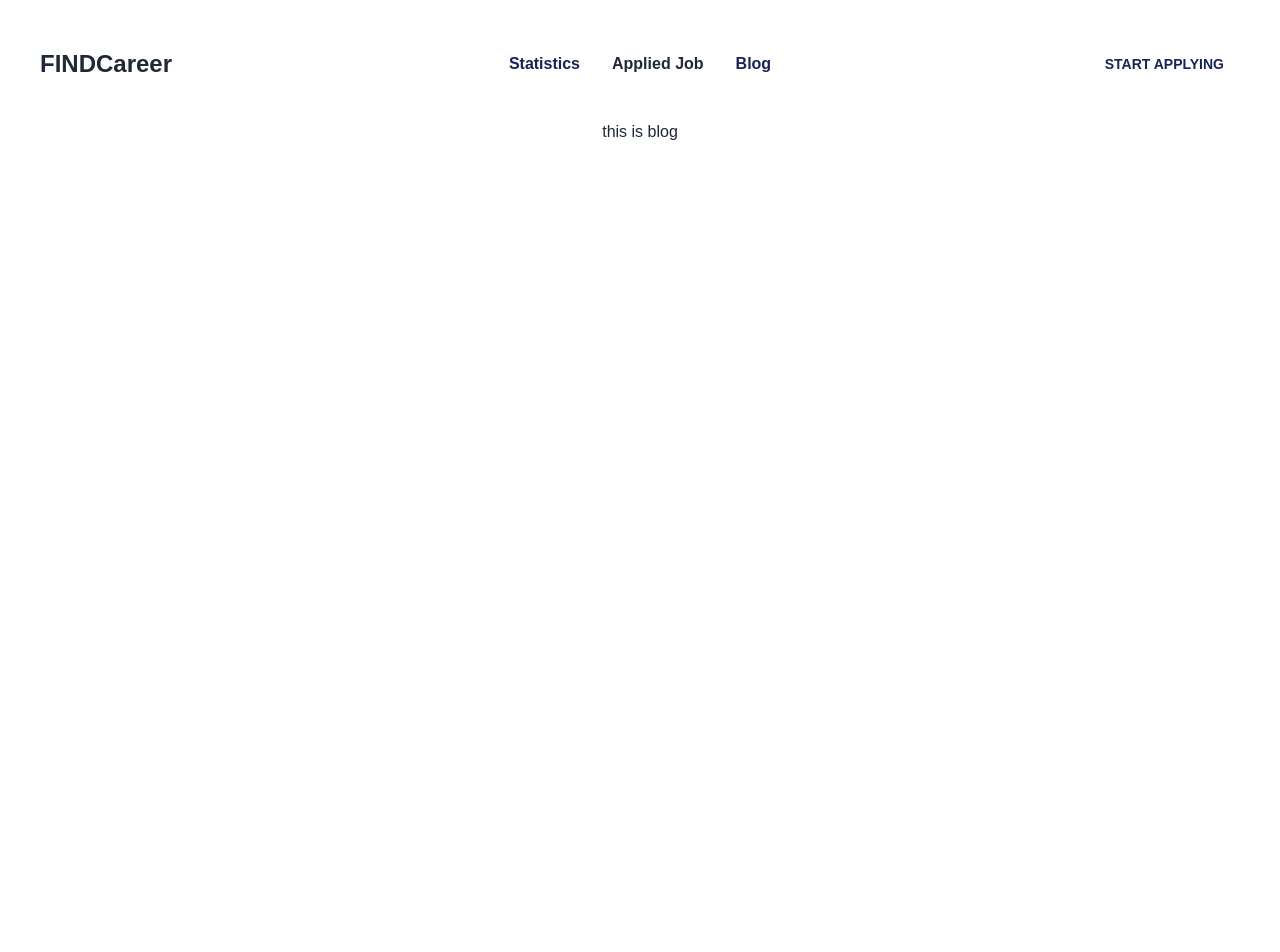
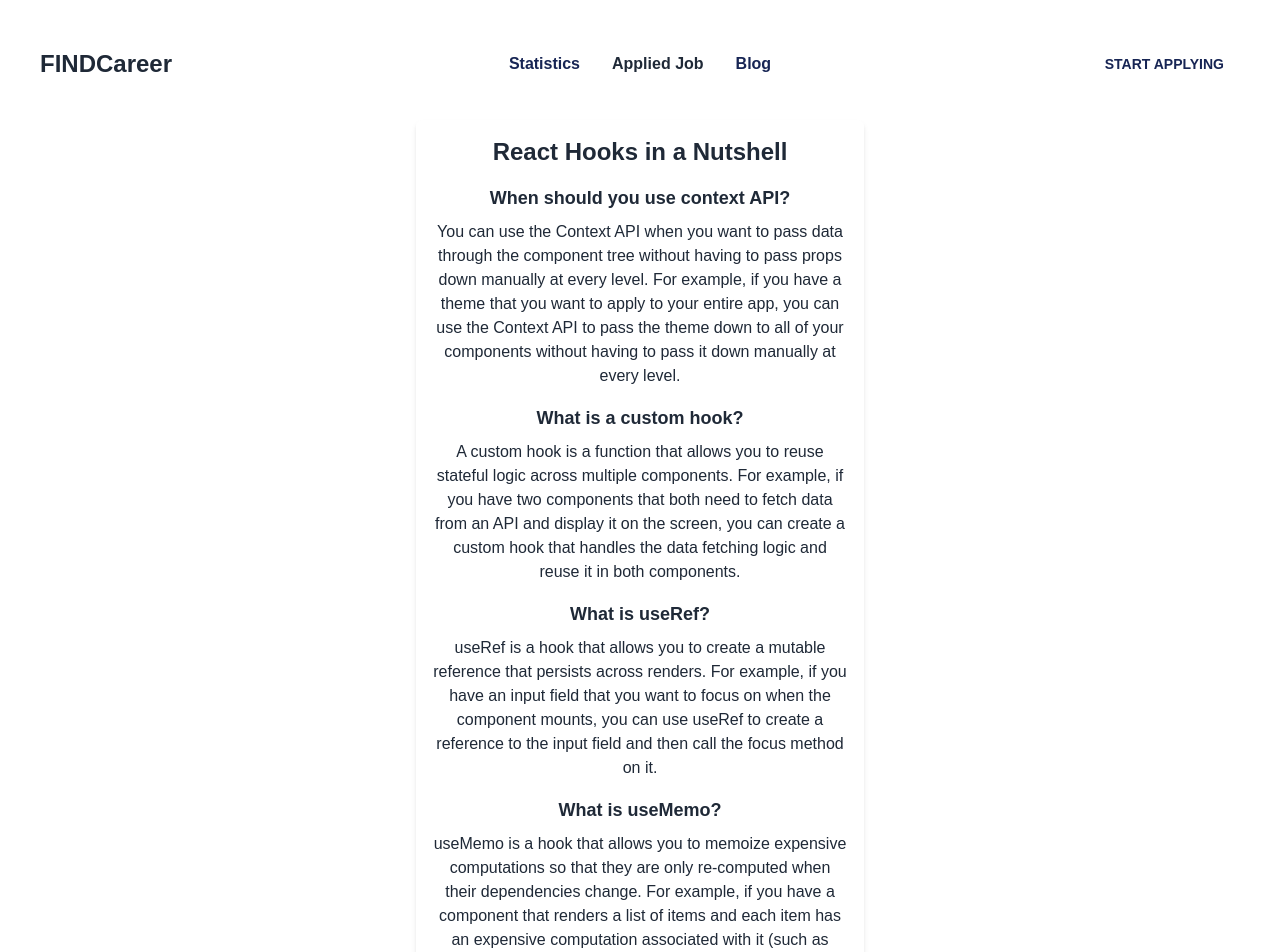
Before and after one commit to jobayermannan/Assignment-9-career-Hub, a React (Vite) app: page /blog in a window 1280 px wide. Shown: the top 952 px of the page. Before the commit the page ends 800 px from the top, so only its background shows below. Built offline with nearby package versions, Linux system fonts and the light colour scheme.

Commit message:
blog page completed

```diff
--- a/src/assets/Blog/Blog.jsx
+++ b/src/assets/Blog/Blog.jsx
@@ -1,11 +1,49 @@
 import React from 'react';
 
 const Blog = () => {
-    return (
-        <div>
-             this is blog
-        </div>
-    );
+  return (
+    <div className="max-w-md mx-auto p-4 bg-white shadow-md rounded-md">
+      <h2 className="text-2xl font-bold mb-4">React Hooks in a Nutshell</h2>
+
+      <div className="mb-4">
+        <h3 className="text-lg font-semibold mb-2">When should you use context API?</h3>
+        <p>
+          You can use the Context API when you want to pass data through the component tree without having to pass props
+          down manually at every level. For example, if you have a theme that you want to apply to your entire app, you
+          can use the Context API to pass the theme down to all of your components without having to pass it down
+          manually at every level.
+        </p>
+      </div>
+
+      <div className="mb-4">
+        <h3 className="text-lg font-semibold mb-2">What is a custom hook?</h3>
+        <p>
+          A custom hook is a function that allows you to reuse stateful logic across multiple components. For example, if
+          you have two components that both need to fetch data from an API and display it on the screen, you can create a
+          custom hook that handles the data fetching logic and reuse it in both components.
+        </p>
+      </div>
+
+      <div className="mb-4">
+        <h3 className="text-lg font-semibold mb-2">What is useRef?</h3>
+        <p>
+          useRef is a hook that allows you to create a mutable reference that persists across renders. For example, if you
+          have an input field that you want to focus on when the component mounts, you can use useRef to create a
+          reference to the input field and then call the focus method on it.
+        </p>
+      </div>
+
+      <div className="mb-4">
+        <h3 className="text-lg font-semibold mb-2">What is useMemo?</h3>
+        <p>
+          useMemo is a hook that allows you to memoize expensive computations so that they are only re-computed when
+          their dependencies change. For example, if you have a component that renders a list of items and each item has
+          an expensive computation associated with it (such as formatting a date), you can use useMemo to memoize the
+          computation so that it is only re-computed when the item's data changes.
+        </p>
+      </div>
+    </div>
+  );
 };
 
 export default Blog;
```
